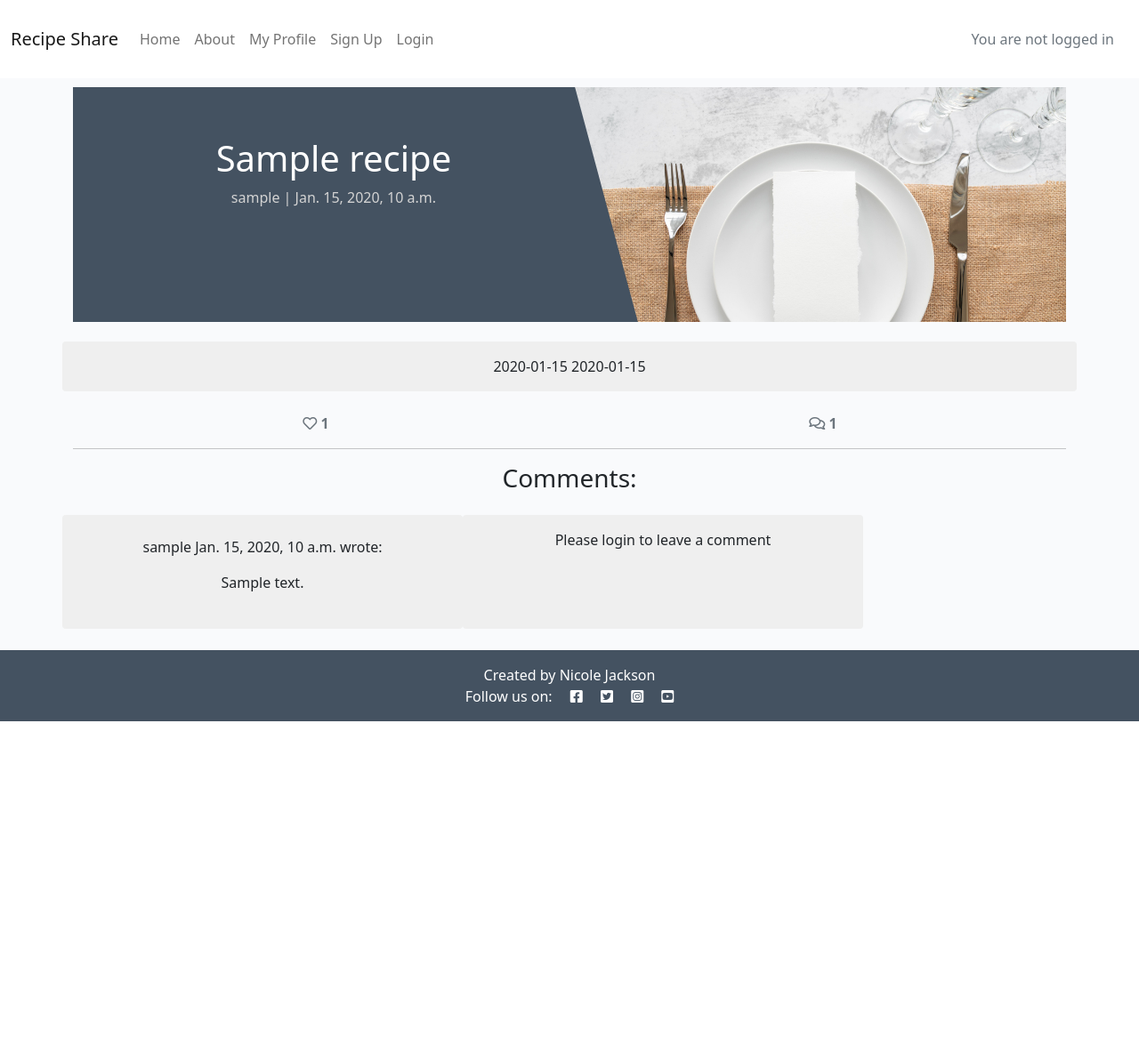
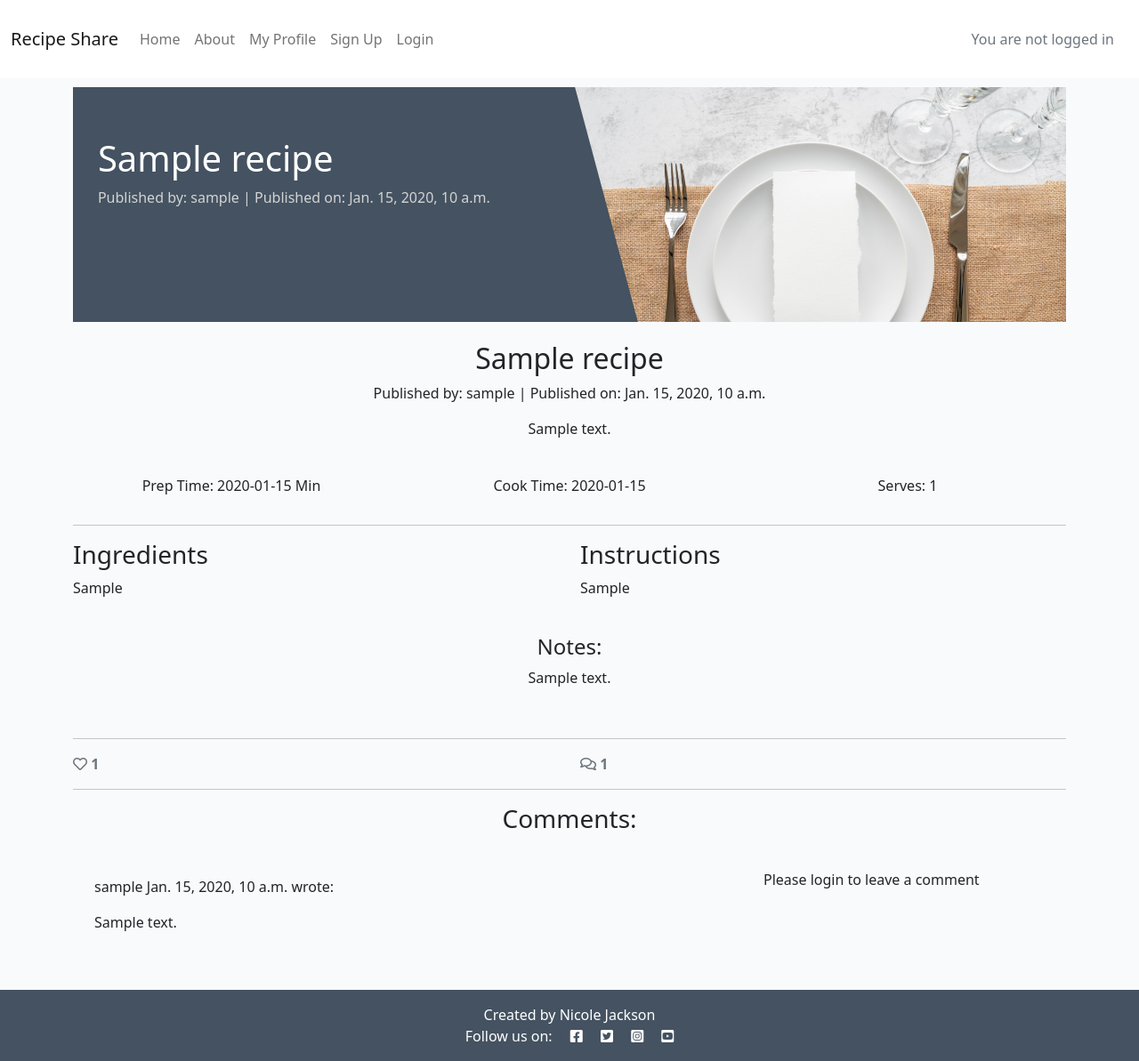
Before and after one commit to NicoleJackson89/pp4-recipe-share, a Django app: a page that uses blog/templates/blog/recipe_detail.html in a window 1280 px wide. Shown: the whole page at 89% size. Before the commit the page ends 811 px from the top, so only its background shows below. Run offline with Django 4.2, Linux system fonts and the light colour scheme; tables that the repository leaves empty hold one stand-in row (values such as "Sample post"); parts of the project's set-up code (start-up, migrations or seed data) failed here and were passed over; some libraries are stand-ins or nearby versions.

Commit message:
Update: recipe_detail.html

```diff
--- a/blog/forms.py
+++ b/blog/forms.py
@@ -6,4 +6,4 @@ class CommentForm(forms.ModelForm):
     class Meta:
         model = Comment
         fields = ('body',)
-        labels = {'body': 'Rate and leave a comment below:',}
+        labels = {'body': '',}
--- a/blog/templates/blog/recipe_detail.html
+++ b/blog/templates/blog/recipe_detail.html
@@ -9,7 +9,7 @@
                 <!-- Recipe title goes in these h1 tags -->
                 <h1 class="post-title">{{ recipe.title }}</h1>
                 <!-- Recipe author goes before the | the Recipe's created date goes after -->
-                <p class="post-subtitle">{{ recipe.author }} | {{ recipe.created_on }}</p>
+                <p class="post-subtitle">Published by: {{ recipe.author }} | Published on: {{ recipe.created_on }}</p>
             </div>
             <div class="d-none d-md-block col-md-6 masthead-image">
                 <img src="{% static 'images/placeholder.jpg' %}" class="scale" alt="placeholder">
@@ -19,31 +19,67 @@
 </div>
 
 <div class="container">
+    <div class="col-12 card mb-4  mt-3 left top">
+        <!-- margin bottom / margin top -->
         <div class="row">
-        <div class="col card mb-4  mt-3 left  top">
-            <div class="card-body">
-                <!-- The Recipe details go inside the card-text. -->
-                <!-- MORE NEEDS ADDING HERE -->
-                <!-- <h2>{{ coder }}</h2> -->
-                <p class="card-text">
-                    {{ recipe.prep_time | safe }}
-                    {{ recipe.cook_time | safe }}
-                </p>
+            <div class="text-center">
+                <h2>{{ recipe.title | safe }}</h2>
+                <p>Published by: {{ recipe.author }} | Published on: {{ recipe.created_on }}</p>
+                <p>{{ recipe.excerpt }}</p>
+                <!-- <p class="text-start">Prep Time: {{ recipe.prep_time | safe }} Min<br>
+                Cook Time: {{ recipe.cook_time | safe }}<br>
+                Serves: {{ recipe.servings | safe }}
+            </p> -->
             </div>
+        </div>
+    </div>
+    <div class="row text-center">
+        <div class="col-4">
+            <p>Prep Time: {{ recipe.prep_time | safe }} Min</p>
+        </div>
+        <div class="col-4">
+            <p>Cook Time: {{ recipe.cook_time | safe }}</p>
+        </div>
+        <div class="col-4">
+            <p>Serves: {{ recipe.servings | safe }}</p>
+        </div>
+        <!-- <hr class="col-12"> -->
+        <div class="col-12">
+            <hr>
+        </div>
+    </div>
+
+    <div class="row">
+        <div class="col-6 mb-4">
+            <h3>Ingredients</h3>
+            <p>{{ recipe.ingredients | safe }}</p>
+        </div>
+        <div class="col-6 mb-4">
+            <h3>Instructions</h3>
+            <p>{{ recipe.instructions | safe }}</p>
+        </div>
+        <div class="text-center mb-4">
+            <h4>Notes:</h4>
+            <p>{{ recipe.notes | safe }}</p>
+        </div>
+        <!-- <hr class="col-12"> -->
+        <div class="col-12">
+            <hr>
         </div>
     </div>
     <!-- Displaying count of comments -->
     <div class="row">
-
         <div class="col-6">
             <strong class="text-secondary">
                 {% if user.is_authenticated %}
                 <form class="d-inline" action="{% url 'recipe_likes' recipe.slug %}" method="POST">
                     {% csrf_token %}
                     {% if user in recipe.likes.all %}
-                    <button type="submit" name="recipe_id" value="{{recipe.slug}}" class="btn-like" aria-label="liked heart icon"><i class="fas fa-heart"></i></button>
+                    <button type="submit" name="recipe_id" value="{{recipe.slug}}" class="btn-like"
+                        aria-label="liked heart icon"><i class="fas fa-heart"></i></button>
                     {% else %}
-                    <button type="submit" name="recipe_id" value="{{recipe.slug}}" class="btn-like" aria-label="un-liked heart icon"><i class="far fa-heart"></i></button>
+                    <button type="submit" name="recipe_id" value="{{recipe.slug}}" class="btn-like"
+                        aria-label="un-liked heart icon"><i class="far fa-heart"></i></button>
                     {% endif %}
                 </form>
                 {% else %}
@@ -102,7 +138,7 @@
                 {% if user.is_authenticated %}
                 <!-- <h3>Leave a comment:</h3> -->
                 <!-- <p>Tried this recipe? <br> Rate and leave a comment below:</p> -->
-                <p>Tried this recipe?</p>
+                <p>Tried this recipe? <br> Rate and leave a comment below:</p>
                 <!-- <p>Posting as: {{ user.username }}</p> -->
                 <form id="commentForm" method="post" style="margin-top: 1.3em;">
                     {{ comment_form | crispy }}
@@ -118,23 +154,19 @@
 </div>
 
 <!-- Delete confirmation modal -->
-<div class="modal fade" id="deleteModal" tabindex="-1"
-  aria-labelledby="deleteModalLabel" aria-hidden="true">
+<div class="modal fade" id="deleteModal" tabindex="-1" aria-labelledby="deleteModalLabel" aria-hidden="true">
     <div class="modal-dialog">
         <div class="modal-content">
             <div class="modal-header">
-        <h5 class="modal-title"
-          id="deleteModalLabel">Delete comment?</h5>
-        <button type="button" class="btn-close"
-          data-bs-dismiss="modal" aria-label="Close"></button>
+                <h5 class="modal-title" id="deleteModalLabel">Delete comment?</h5>
+                <button type="button" class="btn-close" data-bs-dismiss="modal" aria-label="Close"></button>
             </div>
             <div class="modal-body">
                 Are you sure you want to delete your comment?
                 <br> You cannot undo this action once confirmed.
             </div>
             <div class="modal-footer">
-        <button type="button" class="btn btn-secondary"
-          data-bs-dismiss="modal">Exit</button>
+                <button type="button" class="btn btn-secondary" data-bs-dismiss="modal">Exit</button>
                 <a id="deleteConfirm" href="#" class="btn
           btn-danger">Delete</a>
             </div>
--- a/my_profile/templates/profile/profile.html
+++ b/my_profile/templates/profile/profile.html
@@ -3,7 +3,7 @@
 {% load static %}
 
 <div class="container mt-4 mb-4 p-3 d-flex justify-content-center">
-    <div class="card p-4">
+    <div class="p-4" id="card">
         <div class="image d-flex flex-column justify-content-center align-items-center">
             <img src="{% static 'images/feat-about-img.jpg' %}" height="100" width="100" />
             <div class="d-flex flex-row justify-content-center align-items-center gap-2">
--- a/my_profile/views.py
+++ b/my_profile/views.py
@@ -1,5 +1,6 @@
 from django.shortcuts import render
 from .models import MyProfile
+# from .forms import ProfileUpdateForm
 
 
 def my_profile(request):
@@ -13,6 +14,7 @@ def my_profile(request):
         "profile/profile.html",
         {"profile": profile},
     )
+
 
 # def my_profile(View):
 #     """
--- a/static/css/style.css
+++ b/static/css/style.css
@@ -156,15 +156,10 @@ body {
 
 /* profile card */
 
-* {
-    margin: 0px;
-    padding: 0px;
-    text-align: center;
-}
-
-.card {
+#card {
     width: 450px;
     background-color: #efefef;
     border: none;
     cursor: pointer;
+    text-align: center;
 }
```
Also changed, not shown: blog/templates/blog/index.html (+8 -4 lines), my_profile/forms.py (added, +11 -0 lines), my_profile/signals.py (line endings or trailing spaces). Lines whose indentation alone changed are shown as unchanged.
